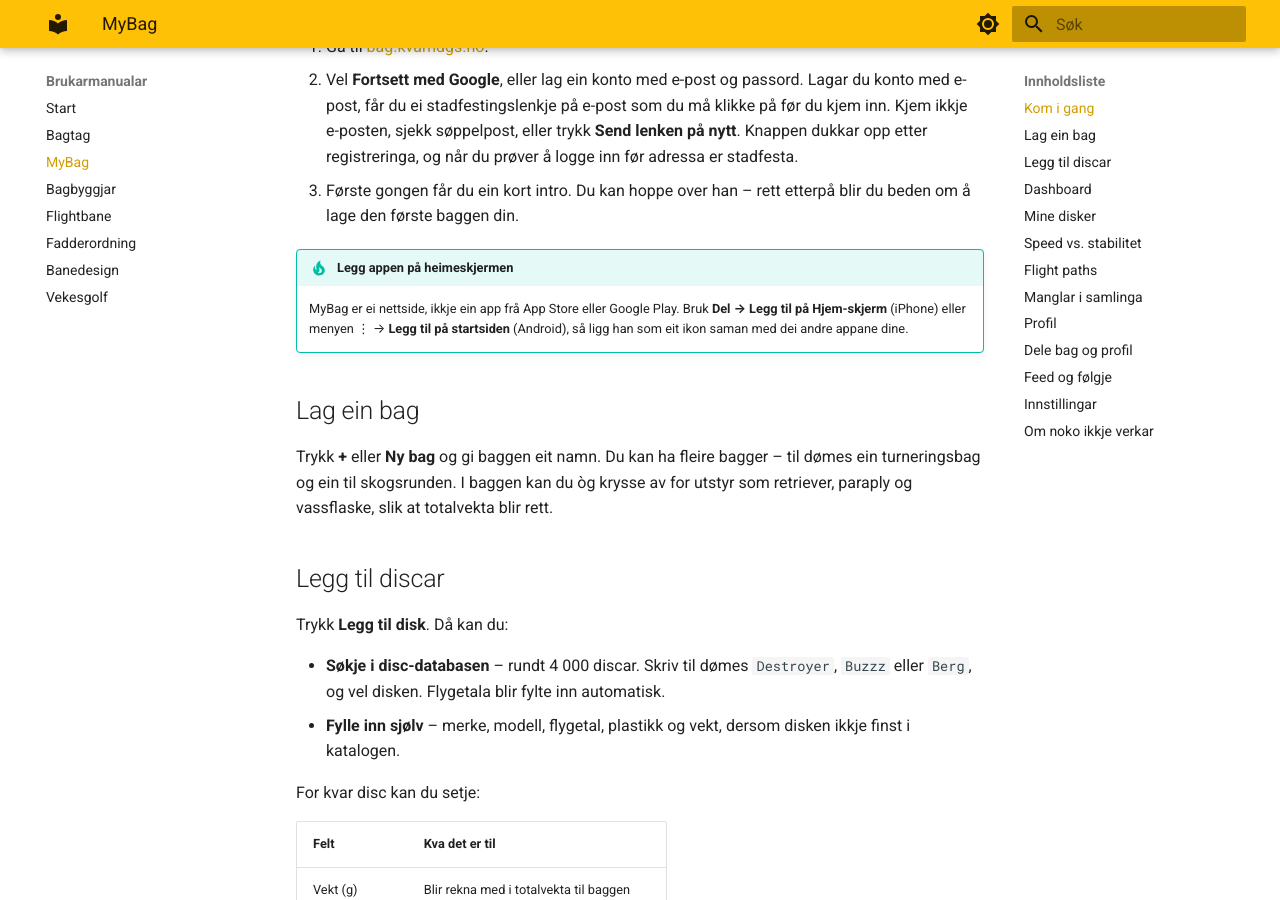
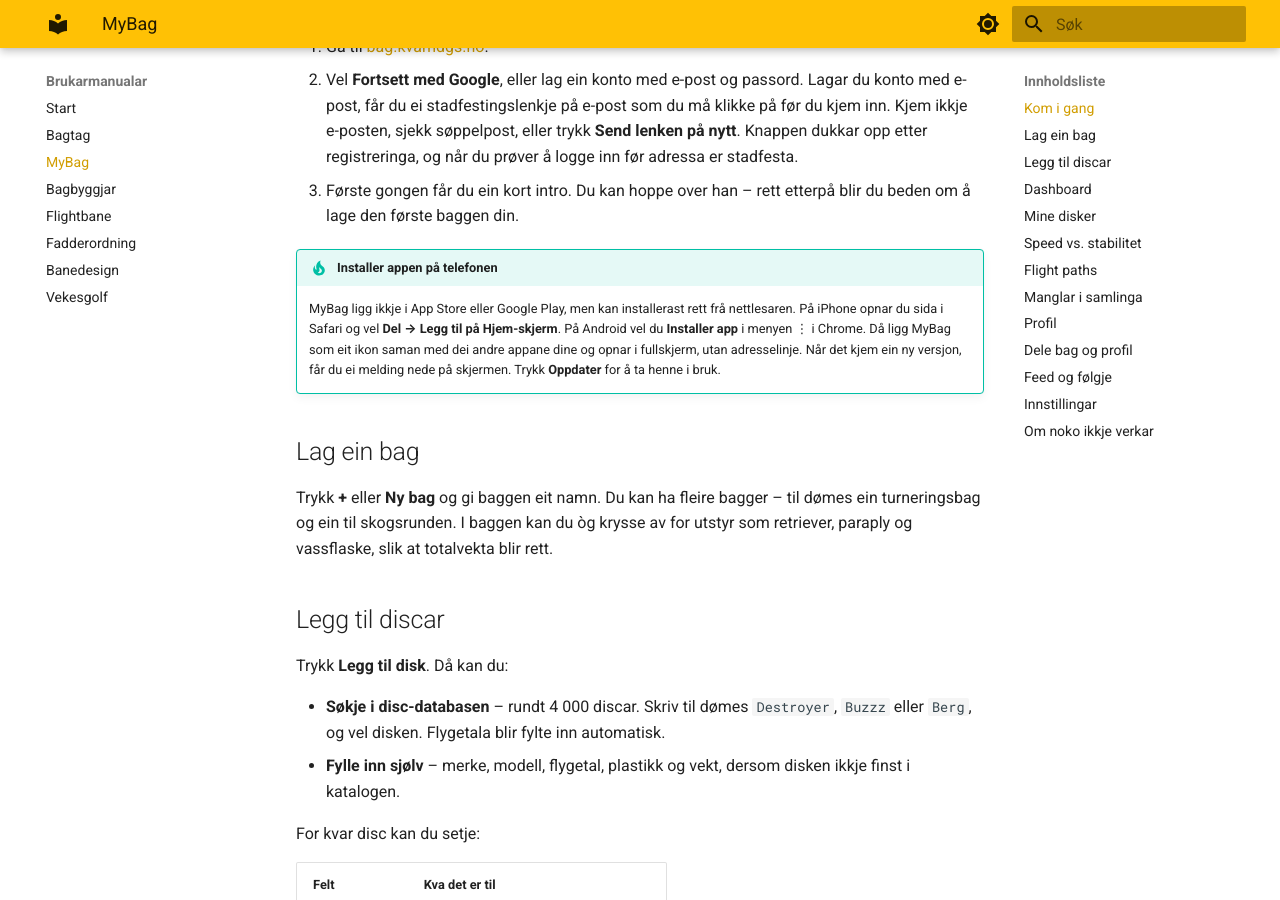
Before and after one commit to hanses89/manuals, an MkDocs documentation site: the page built from docs/bag.md, in a window 1280 px wide and 900 px high, scrolled down 438 px. Built offline with MkDocs 1.6.1 and Material for MkDocs 9.7.7, drawn with Linux system fonts in a browser that asks for light colours.

Commit message:
manual: sync from bag.kvamdgs.no @ ac198483885812c791b4ce1af2ebb454ad46dc9e

```diff
--- a/docs/bag.md
+++ b/docs/bag.md
@@ -22,11 +22,13 @@ nettbrett og PC.
 3. Første gongen får du ein kort intro. Du kan hoppe over han – rett etterpå
    blir du beden om å lage den første baggen din.
 
-!!! tip "Legg appen på heimeskjermen"
-    MyBag er ei nettside, ikkje ein app frå App Store eller Google Play. Bruk
-    **Del → Legg til på Hjem-skjerm** (iPhone) eller menyen ⋮ → **Legg til på
-    startsiden** (Android), så ligg han som eit ikon saman med dei andre appane
-    dine.
+!!! tip "Installer appen på telefonen"
+    MyBag ligg ikkje i App Store eller Google Play, men kan installerast rett
+    frå nettlesaren. På iPhone opnar du sida i Safari og vel **Del → Legg til
+    på Hjem-skjerm**. På Android vel du **Installer app** i menyen ⋮ i Chrome.
+    Då ligg MyBag som eit ikon saman med dei andre appane dine og opnar i
+    fullskjerm, utan adresselinje. Når det kjem ein ny versjon, får du ei
+    melding nede på skjermen. Trykk **Oppdater** for å ta henne i bruk.
 
 ## Lag ein bag
 
```
